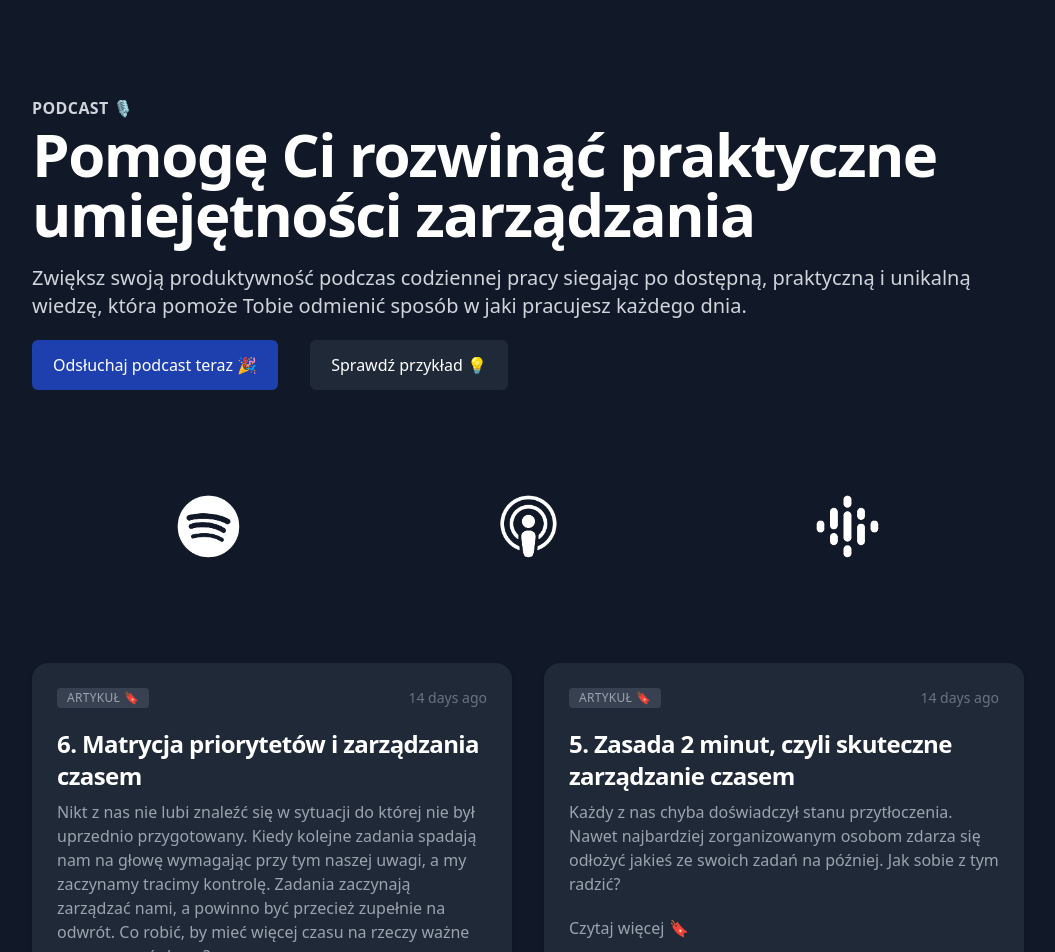
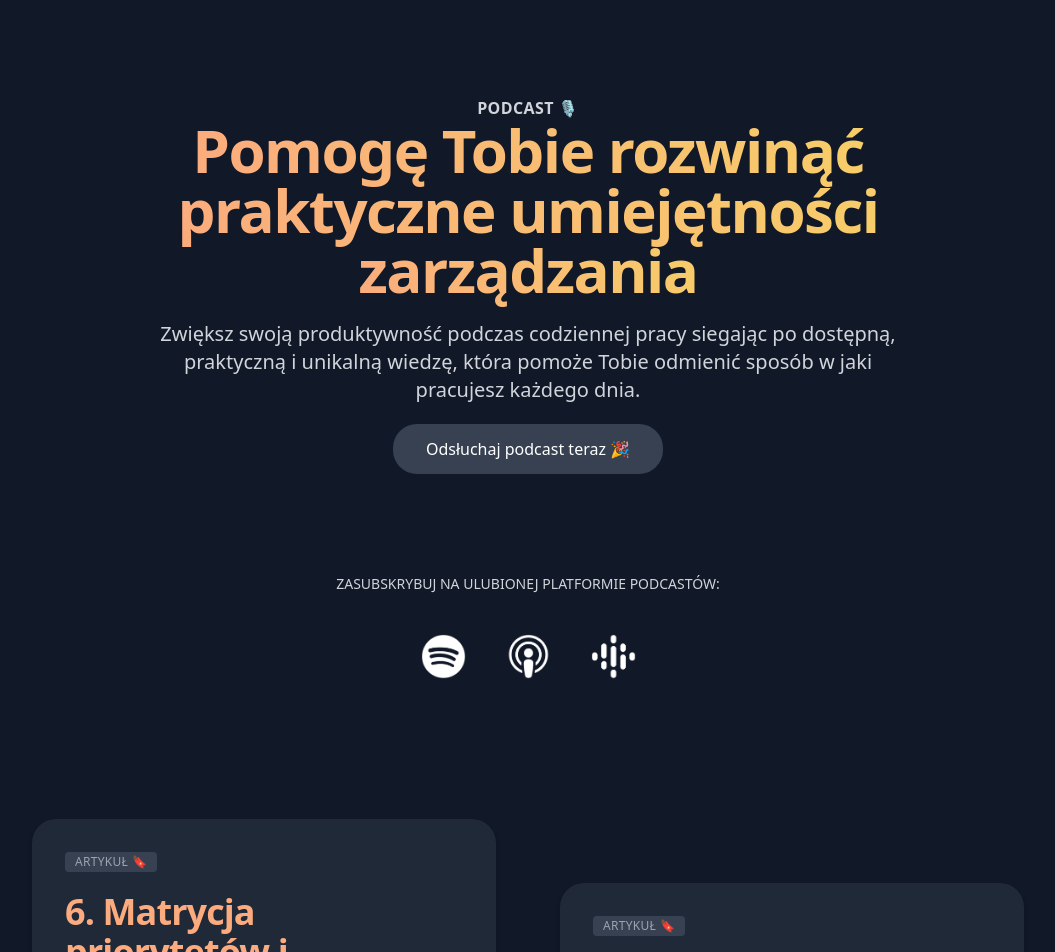
Before and after one commit to leszekkrol/skutecznyplan.pl, a Nuxt app: page / in a window 1280 px wide. Shown: the top 952 px of the page, without its empty margins (112-1167 px from the left). Built offline with nearby package versions, Linux system fonts and the light colour scheme.

Commit message:
:lipstick: Some visual enhancements

```diff
--- a/assets/main.css
+++ b/assets/main.css
@@ -4,6 +4,32 @@
 
 body {
   background-color: rgb(17 24 39)
+}
+
+.text-header {
+  padding-bottom: 8px;
+  background-color: #FBAB7E;
+  background-image: linear-gradient(62deg, #FBAB7E 0%, #F7CE68 100%);
+  display: inline;
+  background-size: 100%;
+  background-position: 50%;
+  background-repeat: no-repeat;
+  background-clip: text;
+  -webkit-background-clip: text;
+  -moz-background-clip: text;
+  -webkit-text-fill-color: transparent;
+  -moz-text-fill-color: transparent;
+  box-decoration-break: clone;
+  -webkit-box-decoration-break: clone;
+}
+
+.text-accent {
+  color: #FBAB7E;
+}
+
+.bg-accent {
+  background-color: #FBAB7E;
+  color: white;
 }
 
 #blog h1, #blog h2, #blog h3 {
--- a/components/Epizodes.vue
+++ b/components/Epizodes.vue
@@ -1,16 +1,18 @@
 <template>
-  <section class="mx-auto max-w-5xl px-4  py-24">
-    <div class="grid gap-8 md:grid-cols-2">
-      <article class="p-6 bg-gray-800 border border-transparent shadow-md rounded-2xl " v-for="item in $store.state.articles">
-        <div class="flex justify-between items-center mb-5 text-gray-500">
-          <span class="bg-gray-700 text-gray-400 text-xs font-medium uppercase tracking-wide text-gray-300 inline-flex items-center px-2.5 py-0.5 rounded ">
-              Artykuł 🔖
+  <section class="mx-auto max-w-5xl px-4 py-24">
+    <div class="grid gap-16 md:grid-cols-2">
+      <article  v-for="(item, index) in $store.state.articles">
+        <div class="p-8 bg-gray-800 border border-transparent shadow-md rounded-3xl" v-bind:class="{ 'md:mt-16': index%2 == 1 }">
+          <div class="flex justify-between items-center mb-5 text-gray-500">
+          <span class="bg-gray-700 text-gray-400 text-xs font-medium uppercase tracking-wide inline-flex items-center px-2.5 py-0.5 rounded ">
+            Artykuł 🔖
           </span>
-          <span class="text-sm">14 days ago</span>
+          <span class="text-sm">{{ item.publish_date }}</span>
         </div>
-        <h2 class="mb-2 text-2xl font-bold tracking-tight text-white"><a href="#">{{ item.title }}</a></h2>
-        <p class="mb-5 font-light text-gray-400">{{ item.description }}</p>
-        <NuxtLink class="text-gray-400 hover:underline" :to="`/${item.slug}`">Czytaj więcej 🔖</NuxtLink>
+        <h2 class="mb-2 text-3xl md:text-4xl font-bold tracking-tight text-accent">{{ item.title }}</h2>
+        <p class="mb-5 font-light text-justify leading-1 text-gray-300">{{ item.description }}</p>
+        <NuxtLink class="inline-flex items-center justify-center px-8 py-3 border border-transparent text-base leading-6 font-medium rounded-3xl text-white bg-gray-700 hover:bg-blue-900 focus:outline-none focus:shadow-outline transition duration-150 ease-in-out" :to="`/${item.slug}`">Czytaj więcej 🔖</NuxtLink>
+        </div>
       </article>
     </div>
   </section>
--- a/components/Footer.vue
+++ b/components/Footer.vue
@@ -1,7 +1,7 @@
 <template>
   <footer class="mx-auto max-w-5xl px-4 pb-6 sm:py-24">
     <div class="mx-auto max-w-screen-xl">
-      <h2 class="mb-10 text-3xl tracking-tight leading-3 font-extrabold text-gray-700">
+      <h2 class="mb-10 text-3xl tracking-tight leading-3 font-extrabold text-gray-600">
         The fine print.
       </h2>
       <p class="text-sm text-justify text-left text-gray-700">
@@ -9,7 +9,7 @@
       </p>
       <ul class="flex flex-wrap justify-left my-6 text-white">
         <li>
-          <NuxtLink to="/pryncypia" title="Pryncypia" class="mr-8 underline">Pryncypia</NuxtLink>
+          <NuxtLink to="/pryncypia" title="Pryncypia Skuteczny Plan Podcast" class="mr-8 underline">Pryncypia</NuxtLink>
         </li>
         <li>
           <NuxtLink to="/polityka-prywatnosci" title="Polityka prywatności serwisu" class="mr-8 underline">Polityka prywatności</NuxtLink>
--- a/components/Header.vue
+++ b/components/Header.vue
@@ -1,19 +1,12 @@
 <template>
-  <header class="mx-auto max-w-5xl pt-10 px-4 pb-12 sm:py-24">
-    <div class="sm:text-center md:mx-auto lg:col-span-6 lg:text-left">
+  <header class="mx-auto max-w-3xl pt-10 px-4 pb-12 sm:py-24">
+    <div class="text-center md:mx-auto lg:col-span-6 lg:text-center">
       <div class="text-sm font-semibold uppercase tracking-wide text-gray-300 sm:text-base lg:text-sm xl:text-base">podcast 🎙</div>
-      <h2 class="mt-1 text-4xl tracking-tight leading-10 font-extrabold text-white sm:leading-none sm:text-6xl lg:text-5xl xl:text-6xl">
-        Pomogę Ci rozwinąć praktyczne umiejętności zarządzania
+      <h2 class="mt-1 text-5xl tracking-tight leading-10 font-extrabold text-header sm:leading-none sm:text-6xl xl:text-6xl">
+        Pomogę Tobie rozwinąć praktyczne umiejętności zarządzania
       </h2>
       <p class="mt-3 text-base text-gray-300 sm:mt-5 sm:text-xl lg:text-lg xl:text-xl">Zwiększ swoją produktywność podczas codziennej pracy siegając po dostępną, praktyczną i unikalną wiedzę, która pomoże Tobie odmienić sposób w jaki pracujesz każdego dnia.</p>
-      <div class="flex flex-wrap gap-x-8">
-        <div class="mt-5 sm:max-w-lg sm:mx-auto sm:text-center lg:text-left lg:mx-0">
-          <a href="https://anchor.fm/skuteczny-plan-podcast" target="_blank" class="inline-flex items-center justify-center px-5 py-3 border border-transparent text-base leading-6 font-medium rounded-md text-white bg-blue-800 hover:bg-blue-900 focus:outline-none focus:shadow-outline transition duration-150 ease-in-out">Odsłuchaj podcast teraz 🎉</a>
-        </div>
-        <div class="mt-5 sm:max-w-lg sm:mx-auto sm:text-center lg:text-left lg:mx-0">
-          <NuxtLink to="/prosty-sposob-na-produktywnosc" target="_blank" class="inline-flex items-center justify-center px-5 py-3 border border-transparent text-base leading-6 font-medium rounded-md text-white bg-gray-800 hover:bg-gray-900 focus:outline-none focus:shadow-outline transition duration-150 ease-in-out">Sprawdź przykład 💡</NuxtLink>
-        </div>
-      </div>
+      <NuxtLink to="https://anchor.fm/skuteczny-plan-podcast" target="_blank" class="mt-5 inline-flex items-center justify-center px-8 py-3 border border-transparent text-base leading-6 font-medium rounded-3xl text-white bg-gray-700 hover:bg-blue-900 focus:outline-none focus:shadow-outline transition duration-150 ease-in-out">Odsłuchaj podcast teraz 🎉</NuxtLink>
     </div>
   </header>
 </template>
--- a/components/Platforms.vue
+++ b/components/Platforms.vue
@@ -1,19 +1,20 @@
 <template>
-  <section class="mx-auto max-w-5xl px-4 py-2">
-    <ul role="list" class="flex items-center justify-center justify-between px-6 xs:px-12 sm:px-36">
+  <section class="mx-auto max-w-5xl px-4 py-1 mb-10">
+    <p class="mb-10 text-sm uppercase text-center text-gray-300">Zasubskrybuj na ulubionej platformie podcastów:</p>
+    <ul role="list" class="flex items-center justify-center justify-center gap-x-10">
       <li class="flex">
-        <a href="https://open.spotify.com/show/0fmWamBZAUB8n6mEuLOJYP">
-          <img alt="Skuteczny Plan - podcast na Spotify" src="~/assets/img/Podcast-Spotify-Icon.png" style="height: 65px !important">
+        <a href="https://open.spotify.com/show/0fmWamBZAUB8n6mEuLOJYP" class="transition ease-in-out delay-150 hover:-translate-1 hover:scale-110">
+          <img alt="Skuteczny Plan - podcast na Spotify" src="~/assets/img/Podcast-Spotify-Icon.png" style="height: 45px !important">
         </a>
       </li>
       <li class="flex">
-        <a href="https://podcasts.apple.com/us/podcast/skuteczny-plan-drogowskaz-dla-młodych-przedsiębiorców/id1609627970">
-          <img alt="Skuteczny Plan - podcast na Apple Podcast" src="~/assets/img/Podcast-Apple-Icon.png" style="height: 65px !important">
+        <a href="https://podcasts.apple.com/us/podcast/skuteczny-plan-drogowskaz-dla-młodych-przedsiębiorców/id1609627970" class="transition ease-in-out delay-150 hover:-translate-1 hover:scale-110">
+          <img alt="Skuteczny Plan - podcast na Apple Podcast" src="~/assets/img/Podcast-Apple-Icon.png" style="height: 45px !important">
         </a>
       </li>
       <li class="flex">
-        <a href="https://podcasts.google.com/feed/aHR0cHM6Ly9hbmNob3IuZm0vcy84MmE0MjQwL3BvZGNhc3QvcnNz">
-          <img alt="Skuteczny Plan - podcast na Google Podcast" src="~/assets/img/Podcast-Google-Icon.png" style="height: 65px !important">
+        <a href="https://podcasts.google.com/feed/aHR0cHM6Ly9hbmNob3IuZm0vcy84MmE0MjQwL3BvZGNhc3QvcnNz" class="transition ease-in-out delay-150 hover:-translate-1 hover:scale-110">
+          <img alt="Skuteczny Plan - podcast na Google Podcast" src="~/assets/img/Podcast-Google-Icon.png" style="height: 45px !important">
         </a>
       </li>
     </ul>
--- a/components/Quotes.vue
+++ b/components/Quotes.vue
@@ -1,10 +1,10 @@
 <template>
   <section class="py-20 sm:py-32">
     <div class="mx-auto max-w-7xl px-4 sm:px-6 lg:px-8">
-      <div class="lg:text-center mb-24">
+      <div class="text-center mb-24">
         <p class="text-sm font-semibold uppercase tracking-wide text-gray-300 sm:text-base lg:text-sm xl:text-base">Społeczność ⭐️</p>
-        <h3 class="mt-2 leading-loose font-extrabold tracking-tight text-gray-50 sm:text-4xl text-4xl sm:leading-10 lg:leading-relaxed lg:text-6xl">Co mówią słuchacze?</h3>
-        <p class="mt-4 max-w-2xl text-xl leading-7 text-gray-300 lg:mx-auto">Moja społeczność to każdy, kto chce zwiększyć swoją produktywność i efektywność podczas codziennej pracy. Siegają po tą trudno dostępną, praktyczną i unikalną wiedzę: twórcy, pisarze, programiści, marketerzy, agencje, firmy programistyczne, społeczności, podcasterzy...</p>
+        <h3 class="mt-2 leading-loose font-extrabold tracking-tight text-header sm:text-4xl text-4xl sm:leading-10 lg:leading-relaxed lg:text-6xl">Co mówią słuchacze?</h3>
+        <p class="mt-4 max-w-2xl text-xl leading-7 text-gray-300 mx-auto">Moja społeczność to każdy, kto chce zwiększyć swoją produktywność i efektywność podczas codziennej pracy. Siegają po tą trudno dostępną, praktyczną i unikalną wiedzę: twórcy, pisarze, programiści, marketerzy, agencje, firmy programistyczne, społeczności, podcasterzy...</p>
       </div>
       <ul class="mx-auto mt-16 grid max-w-2xl grid-cols-1 gap-6 sm:gap-8 lg:mt-20 lg:max-w-none lg:grid-cols-3">
         <li v-for="item in $store.state.quotes" >
--- a/pages/_article.vue
+++ b/pages/_article.vue
@@ -1,6 +1,6 @@
 <template>
   <section class="mx-auto max-w-5xl pt-10 px-4 pb-12 sm:py-24">
-    <div class="sm:text-center md:mx-auto lg:col-span-6 lg:text-left text-gray-500 sm:text-lg" v-html="content" lang="md" id="blog"></div>
+    <div class="sm:text-center md:mx-auto lg:col-span-6 lg:text-left text-gray-400 sm:text-lg" v-html="content" lang="md" id="blog"></div>
   </section>
 </template>
 
--- a/pages/pryncypia.vue
+++ b/pages/pryncypia.vue
@@ -1,7 +1,7 @@
 <template>
   <section class="bg-gray-800">
     <div class="mx-auto max-w-5xl pt-10 px-4 pb-12 sm:py-24">
-      <div class="sm:text-center md:mx-auto lg:col-span-6 lg:text-left text-gray-500 sm:text-lg">
+      <div class="sm:text-center md:mx-auto lg:col-span-6 lg:text-left text-gray-400 sm:text-lg">
 
         <h2 class="mb-4 text-4xl tracking-tight font-bold text-white">Pryncypia</h2>
         <p class="mb-4 font-light">Pryncypia [z łacińskiego prīncipium, „początek, fundament”]. Podstawowa prawda lub propozycja, która służy jako podstawa systemu przekonań, zachowań lub łańcucha rozumowania.</p>
--- a/store/index.js
+++ b/store/index.js
@@ -8,37 +8,43 @@ export const state = () => ({
       slug: 'matrycja-priorytetow-i-zarzadzania-czasem',
       title: '6. Matrycja priorytetów i zarządzania czasem',
       description: 'Nikt z nas nie lubi znaleźć się w sytuacji do której nie był uprzednio przygotowany. Kiedy kolejne zadania spadają nam na głowę wymagając przy tym naszej uwagi, a my zaczynamy tracimy kontrolę. Zadania zaczynają zarządzać nami, a powinno być przecież zupełnie na odwrót. Co robić, by mieć więcej czasu na rzeczy ważne oraz ogarnąć chaos?',
-      filename: 'matrycja-priorytetow-i-zarzadzania-czasem.md'
+      filename: 'matrycja-priorytetow-i-zarzadzania-czasem.md',
+      publish_date: ''
     },
     {
       slug: 'zasada-2-minut-czyli-skuteczne-zarzadzanie-czasem',
       title: '5. Zasada 2 minut, czyli skuteczne zarządzanie czasem',
       description: 'Każdy z nas chyba doświadczył stanu przytłoczenia. Nawet najbardziej zorganizowanym osobom zdarza się odłożyć jakieś ze swoich zadań na później. Jak sobie z tym radzić?',
-      filename: 'zasada-2-minut-czyli-skuteczne-zarzadzanie-czasem.md'
+      filename: 'zasada-2-minut-czyli-skuteczne-zarzadzanie-czasem.md',
+      publish_date: ''
     },
     {
       slug: 'gdy-zadania-zaczna-ciebie-przytlaczac',
       title: '4. Gdy zadania zaczną Ciebie przytłaczać?',
       description: 'Mówi się o porannych skowronkach, czy nocnych sowach — czyli pewnej zależności naszego indywidualnego rytmu aktywności w których nasz organizm czuje się bardziej produktywny. Jednak czy na pewno tak…',
-      filename: 'gdy-zadania-zaczna-ciebie-przytlaczac.md'
+      filename: 'gdy-zadania-zaczna-ciebie-przytlaczac.md',
+      publish_date: ''
     },
     {
       slug: 'zacznij-kontrolowac-swoje-ryzyko',
       title: '3. Zacznij kontrolować swoje ryzyko',
       description: "Zastanów się czy przygotowując się do nowego przedsięwzięcia, poświęciłeś choć chwilę, aby zastanowić się czy ty lub twoja firma jest na nie wystarczająco przygotowana?",
-      filename: 'zacznij-kontrolowac-swoje-ryzyko.md'
+      filename: 'zacznij-kontrolowac-swoje-ryzyko.md',
+      publish_date: ''
     },
     {
       slug: 'moje-spojrzenie-na-samodoskonalenie',
       title: '2. Moje spojrzenie na samodoskonalenie',
       description: 'Małe kroki, które są istotą filozofii Kaizen nazywaną metodą ciągłego doskonalenia procesu. Według psychologii samodoskonalenie to dążenie do rozwoju człowieka na różnych płaszczyznach.',
-      filename: 'moje-spojrzenie-na-samodoskonalenie.md'
+      filename: 'moje-spojrzenie-na-samodoskonalenie.md',
+      publish_date: ''
     },
     {
       slug: 'prosty-sposob-na-produktywnosc',
       title: '1. Prosty sposób na produktywność',
       description: 'Jak metoda Ivy Lee zwiększy Twoją produktywność? Prosty sposób na produktywność. Spróbuj metody, która bazuje na bardzo prostych zasadach.',
-      filename: 'prosty-sposob-na-produktywnosc.md'
+      filename: 'prosty-sposob-na-produktywnosc.md',
+      publish_date: ''
     },
   ],
   quotes: [
```
Also changed, not shown: pages/polityka-prywatnosci.vue (+4 -3 lines), pages/zasady-korzystania.vue (+6 -5 lines).
